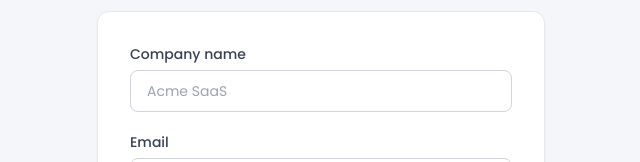
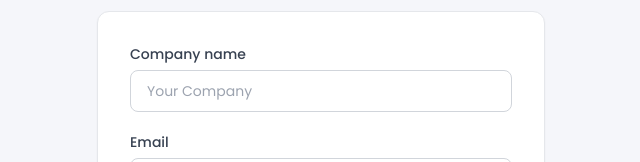
Before and after one commit to sviat-d/qarta, a Next.js app in the folder apps/dashboard/: page /signup in a window 1280 px wide. Shown: the part 220-382 px from the top of the page, without its empty margins (319-959 px from the left). Built offline with nearby package versions, Linux system fonts and the light colour scheme; no server answers.

Commit message:
fix: replace Acme SaaS placeholder with generic text in signup form
https://claude.ai/code/session_01NqpNUSpcS6SCA1VnzGSnDm

```diff
--- a/apps/dashboard/src/app/signup/page.tsx
+++ b/apps/dashboard/src/app/signup/page.tsx
@@ -85,7 +85,7 @@ export default function SignupPage() {
                 onChange={(e) => setName(e.target.value)}
                 required
                 className="w-full rounded-lg border border-gray-300 px-4 py-2.5 text-sm text-gray-900 placeholder:text-gray-400 focus:border-brand-500 focus:outline-none focus:ring-1 focus:ring-brand-500"
-                placeholder="Acme SaaS"
+                placeholder="Your Company"
               />
             </div>
 
```
